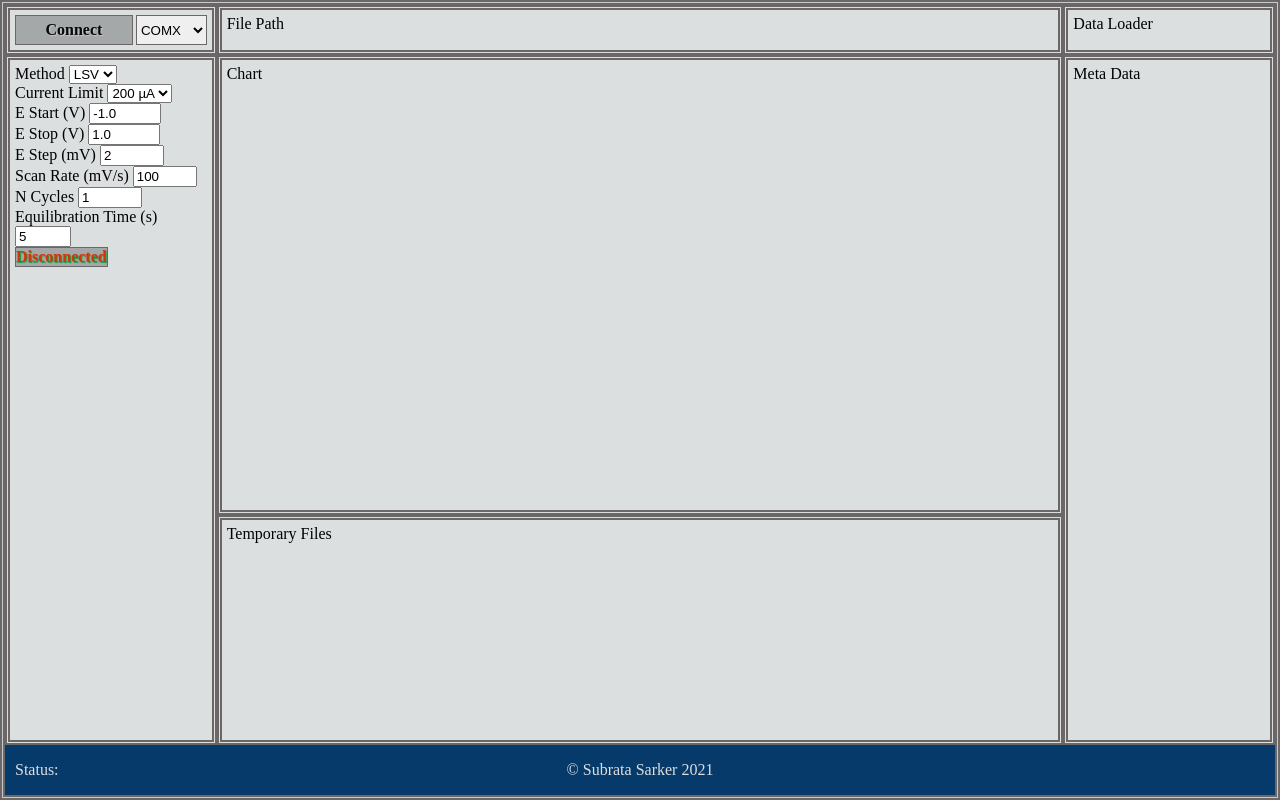
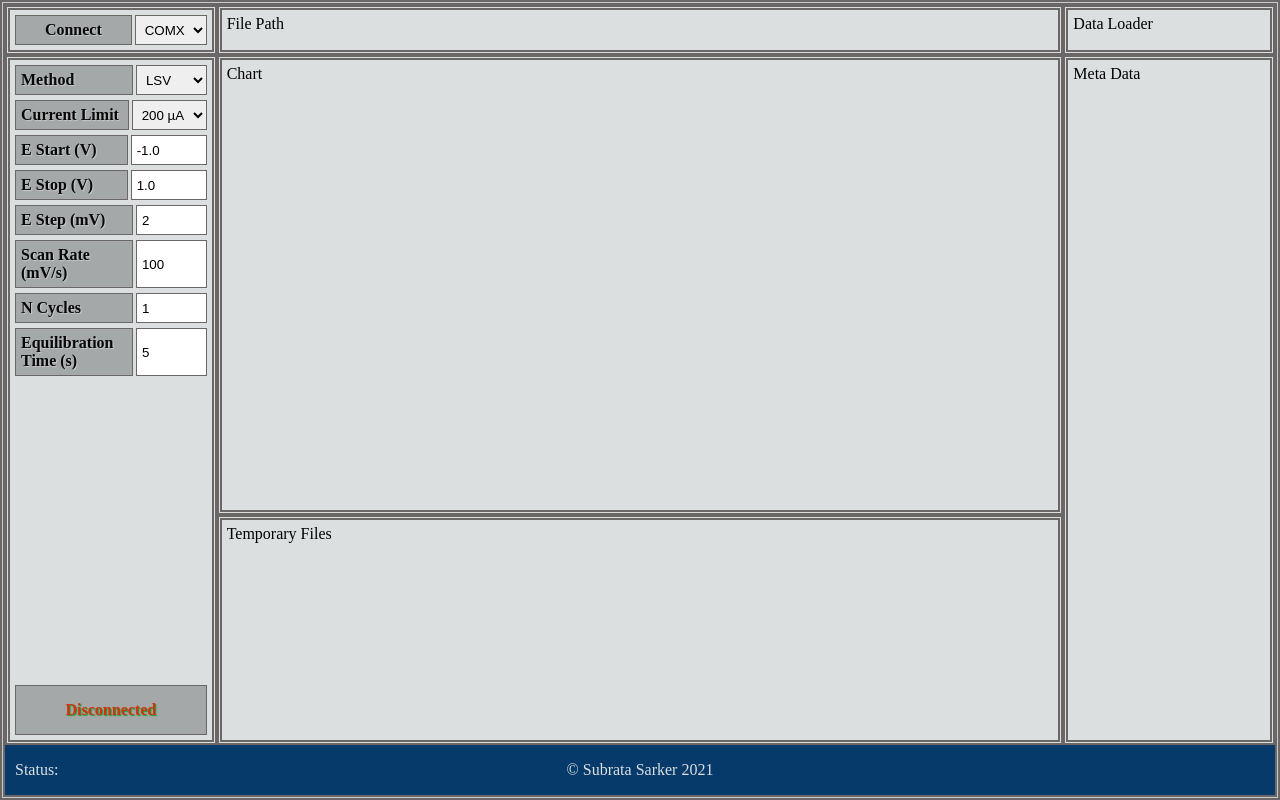
Before and after one commit to picklu/css-grid, a website: page index.html in a window 1280 px wide. Drawn offline with Linux system fonts and the light colour scheme.

Commit message:
Style method-params

```diff
--- a/index.html
+++ b/index.html
@@ -20,18 +20,20 @@
             </div>
             <div class="grid__cell file-path">File Path</div>
             <div class="grid__cell data-load">Data Loader</div>
-            <div class="grid__cell method-param">
-                <form class="params__form" id="params" method="GET" action="#">
-                    <div class="params__method__input active">
-                        <label for="method">Method</label>
-                        <select name="method" id="method" class="method">
+            <div class="grid__cell method-params">
+                <form class="method-params__form" id="params" method="GET" action="#">
+
+                    <div class="method-params__input active">
+                        <label for="method" class="label">Method</label>
+                        <select name="method" id="method" class="options method">
                             <option value="cv">CV</option>
                             <option value="lsv" selected>LSV</option>
                         </select>
                     </div>
-                    <div class="params__method__input active">
-                        <label for="maxcurrent">Current Limit</label>
-                        <select name="maxcurrent" id="maxcurrent" class="maxcurrent xydomain">
+
+                    <div class="method-params__input active">
+                        <label for="maxcurrent" class="label">Current Limit</label>
+                        <select name="maxcurrent" id="maxcurrent" class="options maxcurrent xydomain">
                             <option value="5">5 &micro;A</option>
                             <option value="10">10 &micro;A</option>
                             <option value="50">50 &micro;A</option>
@@ -45,43 +47,51 @@
                         </select>
                     </div>
 
-                    <div class="params__form__input active common">
-                        <label for="estart">E Start (V)</label>
-                        <input name="estart" id="estart" class="estart voltage-limit  xydomain" type="number" step="0.1"
-                            value="-1.0" min="-1.0" max="1.0" required>
+                    <div class="method-params__input active common">
+                        <label for="estart" class="label">E Start (V)</label>
+                        <input name="estart" id="estart" class="input estart voltage-limit  xydomain" type="number"
+                            step="0.1" value="-1.0" min="-1.0" max="1.0" required>
                     </div>
-                    <div class="params__form__input active common">
-                        <label for="estop">E Stop (V)</label>
-                        <input name="estop" id="estop" class="estop voltage-limit  xydomain" type="number" step="0.1"
-                            value="1.0" min="-1.0" max="1.0" required>
+
+                    <div class="method-params__input active common">
+                        <label for="estop" class="label">E Stop (V)</label>
+                        <input name="estop" id="estop" class="input estop voltage-limit  xydomain" type="number"
+                            step="0.1" value="1.0" min="-1.0" max="1.0" required>
                     </div>
-                    <div class="params__form__input active common">
-                        <label for="estep">E Step (mV)</label>
-                        <input name="estep" id="estep" class="estep" type="number" value="2" min="1" max="100" required>
+
+                    <div class="method-params__input active common">
+                        <label for="estep" class="label">E Step (mV)</label>
+                        <input name="estep" id="estep" class="input estep" type="number" value="2" min="1" max="100"
+                            required>
                     </div>
-                    <div class="params__form__input active common">
-                        <label for="scanrate">Scan Rate (mV/s)</label>
-                        <input name="scanrate" id="scanrate" class="scanrate" type="number" step="5" value="100" min="5"
-                            max="500" required>
+
+                    <div class="method-params__input active common">
+                        <label for="scanrate" class="label">Scan Rate (mV/s)</label>
+                        <input name="scanrate" id="scanrate" class="input scanrate" type="number" step="5" value="100"
+                            min="5" max="500" required>
                     </div>
-                    <div class="params__form__input inactive">
-                        <label for="ncycles">N Cycles</label>
-                        <input name="ncycles" id="ncycles" class="ncycles" type="number" step="1" value="1" min="1"
-                            max="100" required>
+
+                    <div class="method-params__input inactive">
+                        <label for="ncycles" class="label">N Cycles</label>
+                        <input name="ncycles" id="ncycles" class="input ncycles" type="number" step="1" value="1"
+                            min="1" max="100" required>
                     </div>
-                    <div class="params__form__input active common">
-                        <label for="equilibrationtime">Equilibration Time (s)</label>
-                        <input name="equilibrationtime" id="equilibrationtime" class="equilibrationtime" type="number"
-                            step="1" value="5" min="0" max="60" required>
+
+                    <div class="method-params__input active common">
+                        <label for="equilibrationtime" class="label">Equilibration Time (s)</label>
+                        <input name="equilibrationtime" id="equilibrationtime" class="input equilibrationtime"
+                            type="number" step="1" value="5" min="0" max="60" required>
                     </div>
-                    <div class="params__form__btn">
+
+                    <div class="method-params__btn">
                         <button class="btn sweep start-sweep" id="sweep" disabled>Disconnected</button>
                     </div>
+
                 </form>
             </div>
             <div class="grid__cell chart-window">Chart</div>
             <div class="grid__cell meta-data">Meta Data</div>
-            <div class="grid__cell temporary-file">Temporary Files</div>
+            <div class="grid__cell temporary-files">Temporary Files</div>
 
             <footer class="footer">
                 <div class="status">Status: <span class="status-message"></span></div>
--- a/sass/_layout.scss
+++ b/sass/_layout.scss
@@ -16,7 +16,7 @@
         "mar mar mar mar"
         "mar mar mar mar"
         "mdt mdt mdt mdt"
-        "tfe tfe tfe tfe"
+        "tfl tfl tfl tfl"
         "ftr ftr ftr ftr";
 
         @media only screen and (min-width: 992px) {
@@ -27,8 +27,8 @@
                 "mar chr chr chr"
                 "mar chr chr chr"
                 "mar chr chr chr"
-                "mar tfe tfe tfe"
-                "mar tfe tfe tfe"
+                "mar tfl tfl tfl"
+                "mar tfl tfl tfl"
                 "mar mdt mdt mdt"
                 "mar mdt mdt mdt"
                 "ftr ftr ftr ftr";
@@ -41,7 +41,7 @@
                 "hcn flp flp flp flp dtl"
                 "mar chr chr chr chr mdt"
                 "mar chr chr chr chr mdt"
-                "mar tfe tfe tfe tfe mdt"
+                "mar tfl tfl tfl tfl mdt"
                 "ftr ftr ftr ftr ftr ftr";
         }
 
@@ -59,7 +59,7 @@
     grid-area: dtl;
 }
 
-.method-param {
+.method-params {
     grid-area: mar;
 }
 
@@ -71,8 +71,8 @@
     grid-area: mdt;
 }
 
-.temporary-file {
-    grid-area: tfe;
+.temporary-files {
+    grid-area: tfl;
 }
 
 
--- a/sass/main.scss
+++ b/sass/main.scss
@@ -21,13 +21,29 @@
         grid-column-gap: $border-width-secondary;
     }
 
-    .method-param {
-        .params_form{
+    .method-params {
+        &__form{
+            height: 100%;
+            width: 100%;
+            display: flex;
+            flex-direction: column;
+        }
+
+        &__input {
+            margin-bottom: $margin-tertiary;
             display: grid;
             grid-template-columns: 5fr 3fr;
             grid-template-rows: auto;
+            grid-column-gap: $border-width-secondary;
+        }
 
+        &__btn {
+            margin-top: auto;
 
+            .btn {
+                height: 50px;
+                width: 100%;
+            }
         }
     }
 }
@@ -42,8 +58,11 @@
 }
 
 .btn,
+.input,
+.label,
 .options {
     border: $border-width-tertiary solid  $grey-primary;
+    padding: $padding-secondary;
 
 }
 
```
Also changed, not shown: css/style.css.
